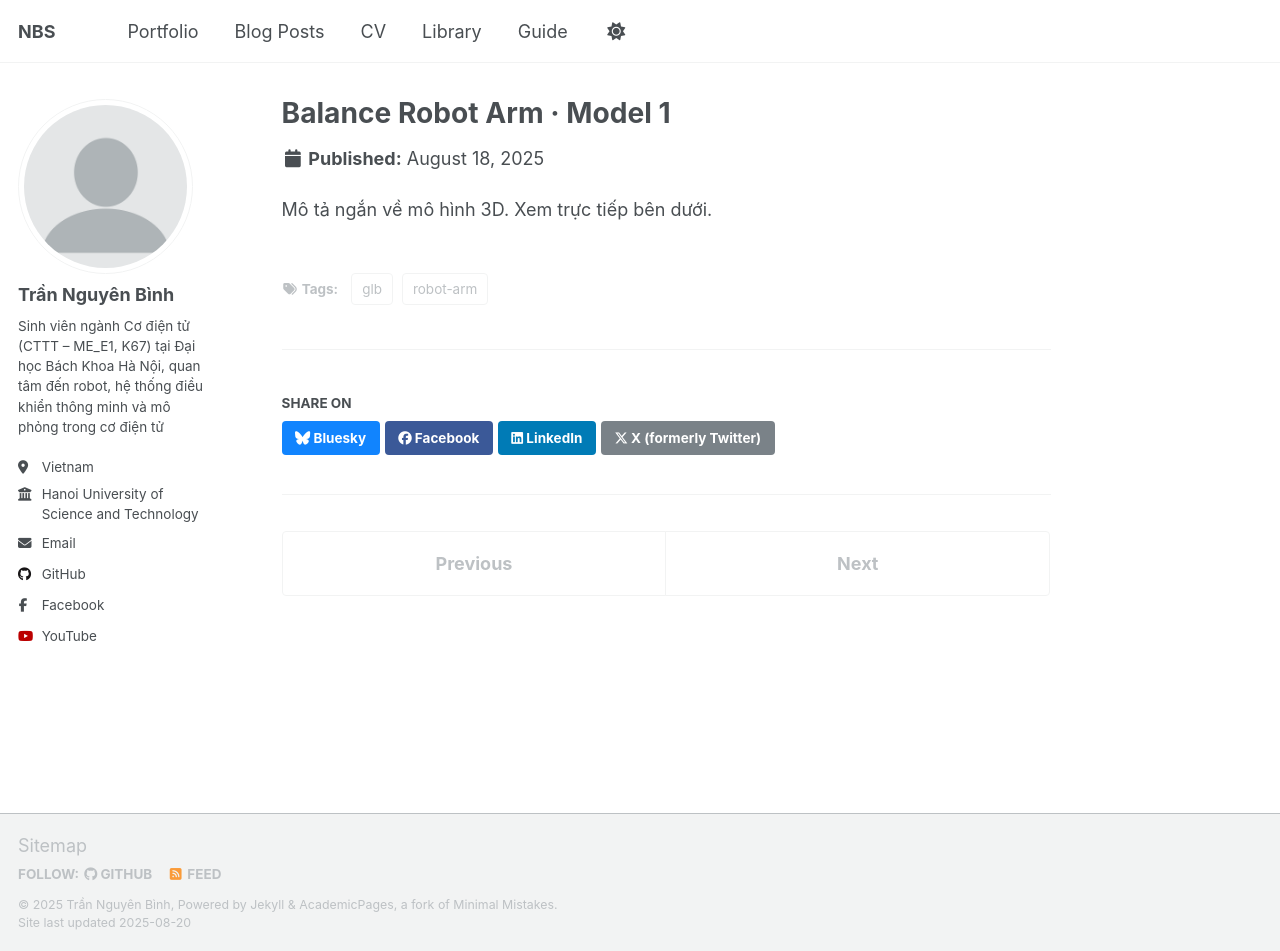
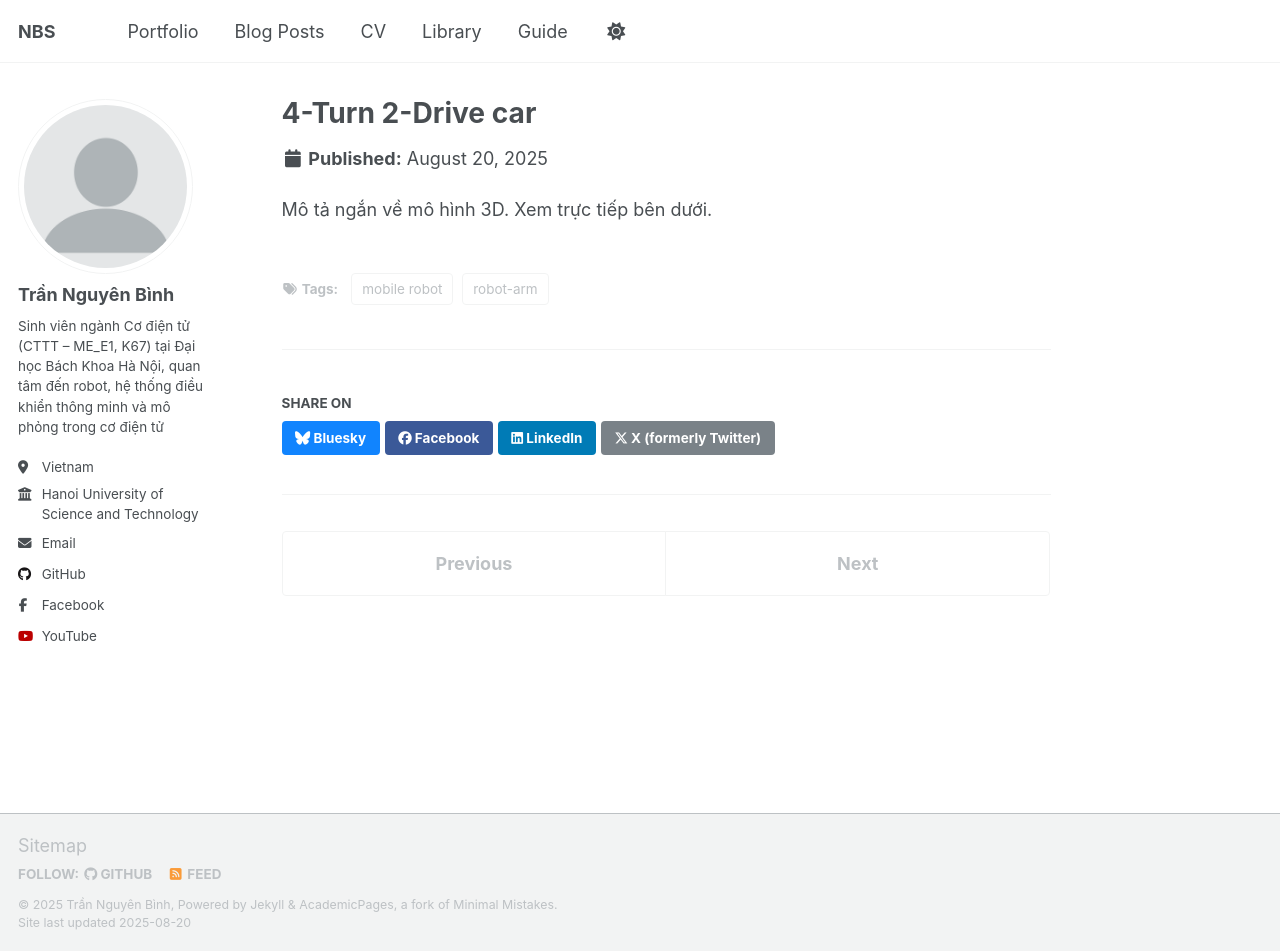
Before and after one commit to nguyenbinh-shark/nguyenbinh-shark.github.io, a Jekyll site: the page built from _library/Model_1.md, in a window 1280 px wide and 951 px high. Built offline with Jekyll 4.4.1, drawn with Linux system fonts in a browser that asks for light colours; a script that is not in the unit is left out.

Commit message:
Update Model_1.md

```diff
--- a/_library/Model_1.md
+++ b/_library/Model_1.md
@@ -1,10 +1,10 @@
 ---
-title: "Balance Robot Arm · Model 1"
-date: 2025-08-18
+title: "4-Turn 2-Drive car"
+date: 2025-08-20
 type: model3d
-tags: [glb, robot-arm]
-cover: /files/models/model1.png
-file:  /files/models/model1.glb
+tags: [mobile robot, robot-arm]
+cover: /files/models/4turn2drive_car/image/4.jpeg
+file:  /files/models/4turn2drive_car/4turn2drive_carglb.glb
 license: CC-BY-4.0
 ---
 
```
